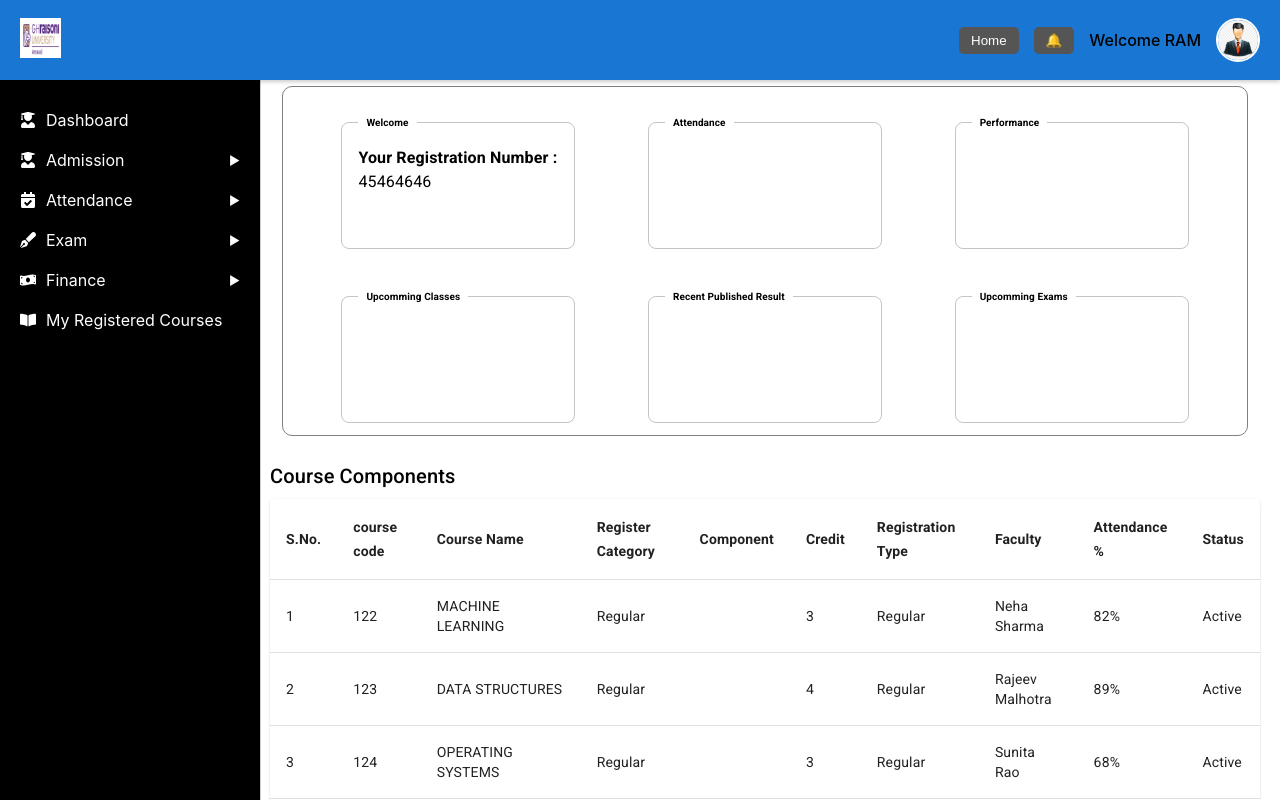
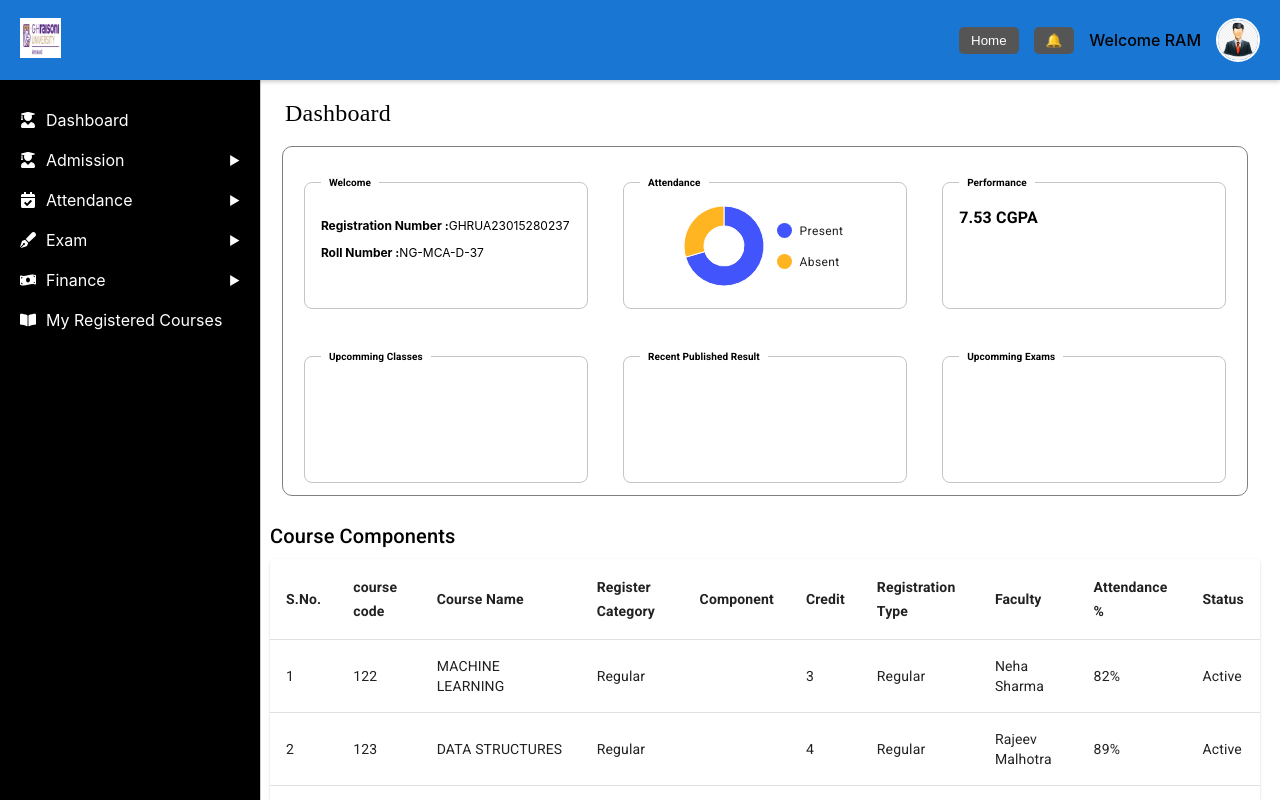
Before and after one commit to Harish-Balkhande/college_ERP, a React (Create React App) app: page /student-dashboard in a window 1280 px wide. Shown: the top 800 px of the page. Built offline with nearby package versions, Linux system fonts and the light colour scheme.

Commit message:
changes commited

```diff
--- a/package.json
+++ b/package.json
@@ -7,6 +7,7 @@
     "@emotion/styled": "^11.14.0",
     "@mui/icons-material": "^7.1.0",
     "@mui/material": "^7.1.0",
+    "@mui/x-charts": "^8.4.0",
     "@reduxjs/toolkit": "^2.8.1",
     "@testing-library/dom": "^10.4.0",
     "@testing-library/jest-dom": "^6.6.3",
--- a/src/Components/Layout/Layout.jsx
+++ b/src/Components/Layout/Layout.jsx
@@ -14,7 +14,9 @@ export default function Layout() {
   const showAnySubmenu = showExamSubmenu || showAttendanceSubmenu || showAdmissionSubmenu || showFinanceSubmenu;
 
   return (
-    <div>
+    <div style={{
+      position:"absolute", top:'60px'
+    }}>
       <Header />
       <div style={{ display: 'flex' }}>
         <Sidebar
@@ -30,6 +32,7 @@ export default function Layout() {
         <main
           style={{
             flex: 1,
+            width:'100%',
             padding: '20px',
             marginLeft: showAnySubmenu ? 400 : 250,
             transition: 'margin-left 0.3s ease',
--- a/src/Pages/Home.jsx
+++ b/src/Pages/Home.jsx
@@ -17,7 +17,10 @@ export default function Home() {
   };
 
   return (
-    <Grid container justifyContent="center" alignItems="center" style={{ minHeight: '100vh' }}>
+    <Grid container justifyContent="center" alignItems="center" style={{
+      minHeight: '100vh',
+
+      }}>
       <Grid item xs={10} sm={6} md={4}>
         <Paper elevation={3} sx={{ padding: 4, borderRadius: 2 }}>
           <Typography variant="h5" gutterBottom align="center">
--- a/src/Pages/Student/Dashboard.jsx
+++ b/src/Pages/Student/Dashboard.jsx
@@ -1,7 +1,26 @@
 import { Box, FormControl, Grid, Paper, Table, TableBody, TableCell, TableContainer, TableHead, TableRow, Typography } from '@mui/material'
-import React from 'react'
+import React, { useState } from 'react'
+import { PieChart } from '@mui/x-charts/PieChart';
+
+const student_data = {
+    student_name: "Mr. Tushar Petkar",
+    reg_num: "GHRUA23015280237",
+    roll_no: "NG-MCA-D-37",
+    total_student: 122,
+    present_student: 86,
+    student_performance: "7.53 CGPA",
+    upcomming_classes: "",
+}
+const absent_student = student_data.total_student - student_data.present_student;
 
 export default function Dashboard() {
+    const [pieChartData, setPieChartData] = useState([
+        { id: 0, value: student_data.present_student, label: 'Present' },
+        { id: 1, value: absent_student, label: 'Absent' }
+    ]);
+
+
+
 
     const courseData = [
         {
@@ -63,9 +82,9 @@ export default function Dashboard() {
     ]
     return (
         <>
-            <Typography sx={{margin:'15px', fontSize:'24px', fontFamily:'serif'}}>Dashboard</Typography>
-            <Box sx={{ border: '1px solid gray', borderRadius:'10px', maxWidth: '95%', margin:'auto', padding: '12px' }}>
-                <Grid container spacing={3} sx={{ display: 'flex', flexWrap: 'wrap', justifyContent:'space-evenly'}}>
+            <Typography sx={{ margin: '15px', fontSize: '24px', fontFamily: 'serif' }}>Dashboard</Typography>
+            <Box sx={{ border: '1px solid gray', borderRadius: '10px', maxWidth: '95%', margin: 'auto', padding: '12px' }}>
+                <Grid container spacing={3} sx={{ display: 'flex', flexWrap: 'wrap', justifyContent: 'space-evenly' }}>
                     <Grid item xs={12} sm={6} md={4} >
                         <Box
                             component="fieldset"
@@ -74,14 +93,14 @@ export default function Dashboard() {
                                 borderRadius: 2,
                                 padding: 2,
                                 marginTop: 2,
-                                width: '200px',
+                                width: '250px',
                                 height: '100px'
                             }}
                         >
                             <Typography
                                 component="legend"
                                 sx={{
-                                    fontSize:'10px',
+                                    fontSize: '10px',
                                     fontWeight: 'bold',
                                     padding: '0 8px',
                                 }}
@@ -90,7 +109,8 @@ export default function Dashboard() {
                             </Typography>
 
                             {/* Form contents go here */}
-                            <Typography><strong>Your Registration Number :</strong> 45464646</Typography>
+                            <p style={{ fontSize:"12px"}}><strong>Registration Number :</strong>{student_data.reg_num}</p>
+                            <p style={{fontSize:"12px"}}><strong>Roll Number :</strong>{student_data.roll_no}</p>
                         </Box>
                     </Grid>
                     <Grid item xs={12} sm={6} md={4}>
@@ -101,14 +121,14 @@ export default function Dashboard() {
                                 borderRadius: 2,
                                 padding: 2,
                                 marginTop: 2,
-                                width: '200px',
+                                width: '250px',
                                 height: '100px'
                             }}
                         >
                             <Typography
                                 component="legend"
                                 sx={{
-                                    fontSize:'10px',
+                                    fontSize: '10px',
                                     fontWeight: 'bold',
                                     padding: '0 8px',
                                 }}
@@ -116,7 +136,46 @@ export default function Dashboard() {
                                 Attendance
                             </Typography>
                             {/* Form contents go here */}
+                            <PieChart
+                                height={80}
+                                width={90}
+                                series={[
+                                    {
+                                        data: pieChartData,
+                                        innerRadius: 20,
+                                        outerRadius: 40,
+                                        // arcLabel: (item) => `${item.label}: ${item.value}`,
+                                    },
+                                ]}
+                            />
+                        </Box>
+                    </Grid>
 
+                    {/* Performance */}
+                    <Grid item xs={12} sm={6} md={4}>
+                        <Box
+                            component="fieldset"
+                            sx={{
+                                border: '1px solid rgba(0, 0, 0, 0.23)',
+                                borderRadius: 2,
+                                padding: 2,
+                                marginTop: 2,
+                                width: '250px',
+                                height: '100px'
+                            }}
+                        >
+                            <Typography
+                                component="legend"
+                                sx={{
+                                    fontSize: '10px',
+                                    fontWeight: 'bold',
+                                    padding: '0 8px',
+                                }}
+                            >
+                                Performance
+                            </Typography>
+                            <Typography><strong>{student_data.student_performance
+                                }</strong></Typography>
                         </Box>
                     </Grid>
                     <Grid item xs={12} sm={6} md={4}>
@@ -127,41 +186,14 @@ export default function Dashboard() {
                                 borderRadius: 2,
                                 padding: 2,
                                 marginTop: 2,
-                                width: '200px',
+                                width: '250px',
                                 height: '100px'
                             }}
                         >
                             <Typography
                                 component="legend"
                                 sx={{
-                                    fontSize:'10px',
-                                    fontWeight: 'bold',
-                                    padding: '0 8px',
-                                }}
-                            >
-                                Performance
-                            </Typography>
-
-                            {/* Form contents go here */}
-
-                        </Box>
-                    </Grid>
-                    <Grid item xs={12} sm={6} md={4}>
-                        <Box
-                            component="fieldset"
-                            sx={{
-                                border: '1px solid rgba(0, 0, 0, 0.23)',
-                                borderRadius: 2,
-                                padding: 2,
-                                marginTop: 2,
-                                width: '200px',
-                                height: '100px'
-                            }}
-                        >
-                            <Typography
-                                component="legend"
-                                sx={{
-                                    fontSize:'10px',
+                                    fontSize: '10px',
                                     fontWeight: 'bold',
                                     padding: '0 8px',
                                 }}
@@ -181,14 +213,14 @@ export default function Dashboard() {
                                 borderRadius: 2,
                                 padding: 2,
                                 marginTop: 2,
-                                width: '200px',
+                                width: '250px',
                                 height: '100px'
                             }}
                         >
                             <Typography
                                 component="legend"
                                 sx={{
-                                    fontSize:'10px',
+                                    fontSize: '10px',
                                     fontWeight: 'bold',
                                     padding: '0 8px',
                                 }}
@@ -208,14 +240,14 @@ export default function Dashboard() {
                                 borderRadius: 2,
                                 padding: 2,
                                 marginTop: 2,
-                                width: '200px',
+                                width: '250px',
                                 height: '100px'
                             }}
                         >
                             <Typography
                                 component="legend"
                                 sx={{
-                                    fontSize:'10px',
+                                    fontSize: '10px',
                                     fontWeight: 'bold',
                                     padding: '0 8px',
                                 }}
```
Also changed, not shown: src/Pages/Student/StudentFeeDetails.jsx (+5 -5 lines), 1 other file (tests, documents, lock files or other folders).
